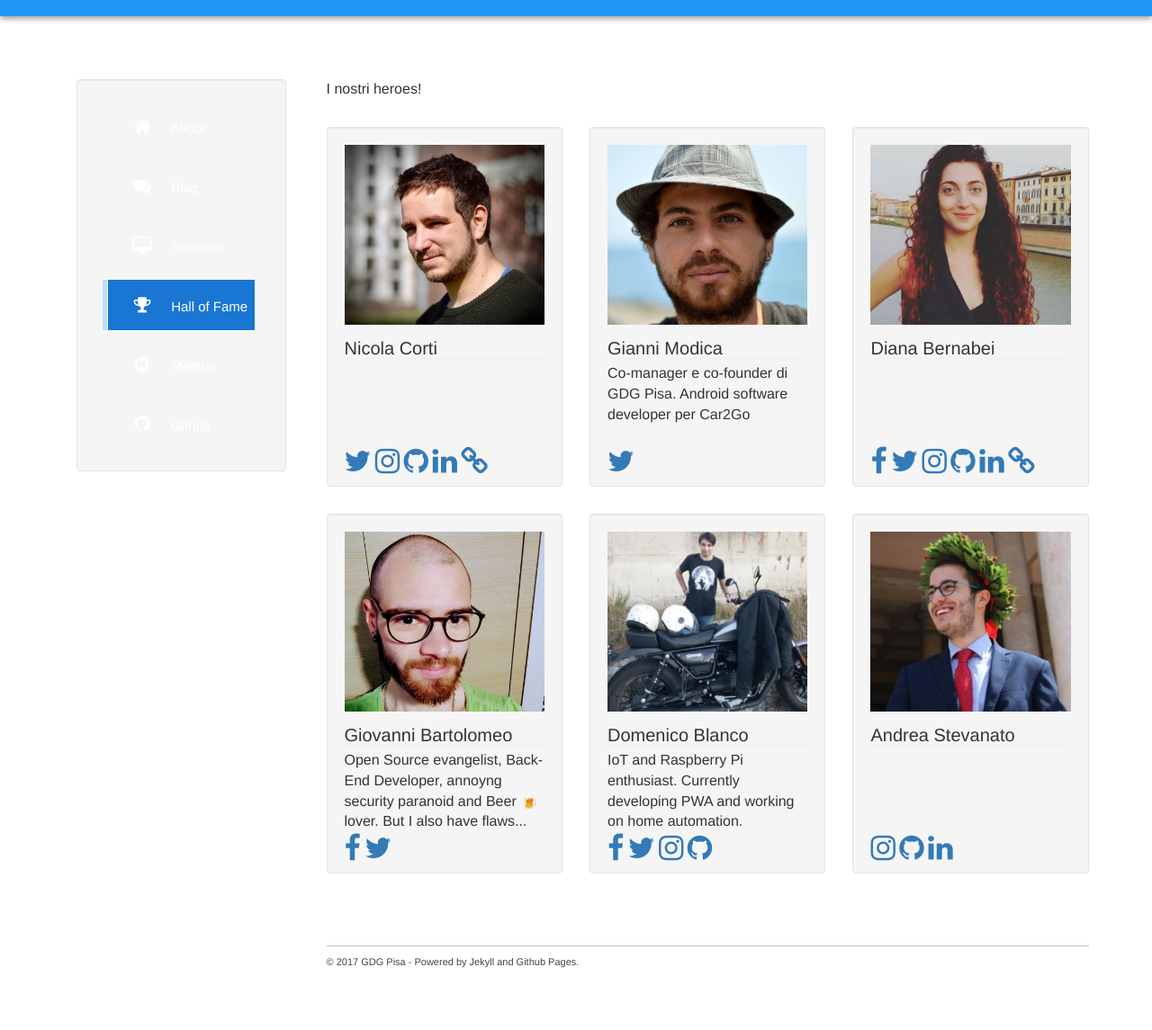
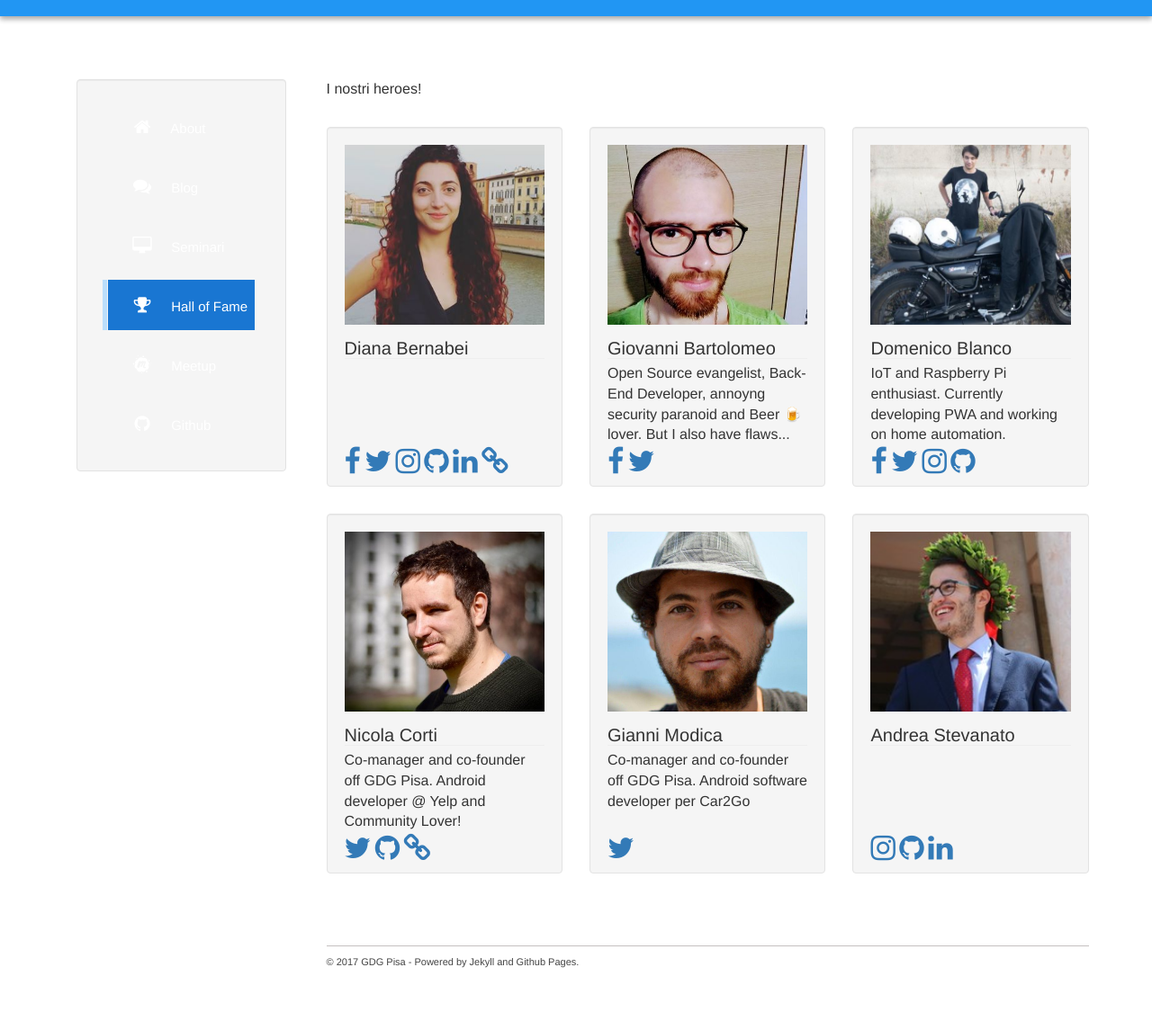
Before and after one commit to gdgpisa/gdgpisa.github.io, a Jekyll site: the page built from heroes.md, in a window 1280 px wide. Shown: the part 320-1465 px from the top of the page at 90% size. Built offline with Jekyll 4.4.1, drawn with Linux system fonts in a browser that asks for light colours.

Commit message:
Updated hall of fame

```diff
--- a/_data/heroes.json
+++ b/_data/heroes.json
@@ -1,19 +1,4 @@
 [
-	{
-		"name": "Nicola Corti",
-		"image": "nicolacorti.jpg",
-		"twitter": "cortinico",
-		"instagram": "cortinico",
-		"github": "cortinico",
-		"linkedin": "cortinico",
-		"link": "https://ncorti.com/"
-	},
-	{
-		"name": "Gianni Modica",
-		"image": "giannimodica.jpg",
-		"twitter": "infernatico",
-		"info": "Co-manager e co-founder di GDG Pisa. Android software developer per Car2Go"
-	},
 	{
 		"name": "Diana Bernabei",
 		"image": "dianabernabei.jpg",
@@ -41,6 +26,20 @@
 		"github": "domenicoblanco"
 	},
 	{
+		"name": "Nicola Corti",
+		"info": "Co-manager and co-founder off GDG Pisa. Android developer @ Yelp and Community Lover!",
+		"image": "nicolacorti.jpg",
+		"twitter": "cortinico",
+		"github": "cortinico",
+		"link": "https://ncorti.com/"
+	},
+	{
+		"name": "Gianni Modica",
+		"image": "giannimodica.jpg",
+		"twitter": "infernatico",
+		"info": "Co-manager and co-founder off GDG Pisa. Android software developer per Car2Go"
+	},
+	{
 		"name": "Andrea Stevanato",
 		"image": "andreastevanato.jpeg",
 		"instagram": "andrea.stevanato",
```
